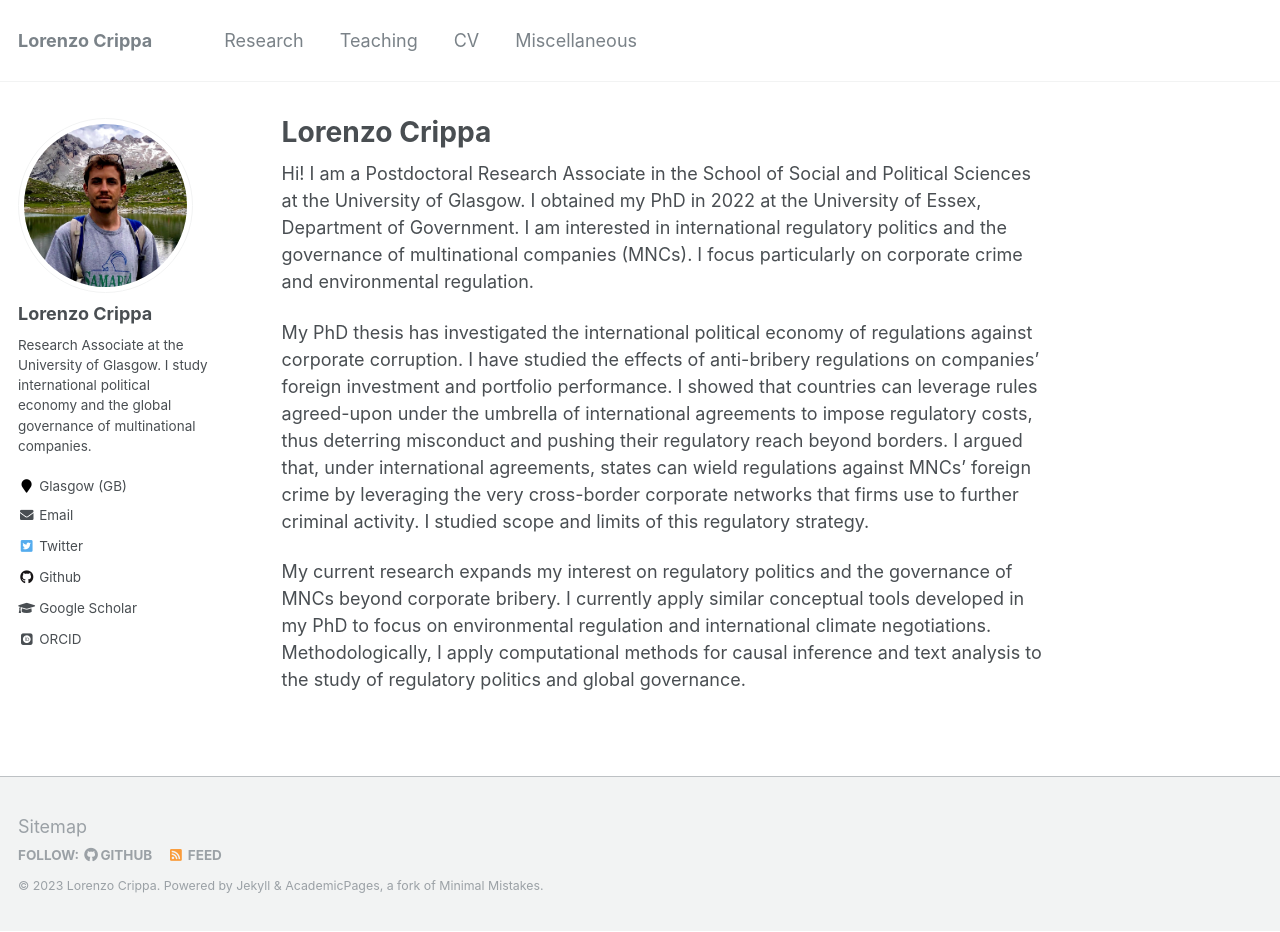
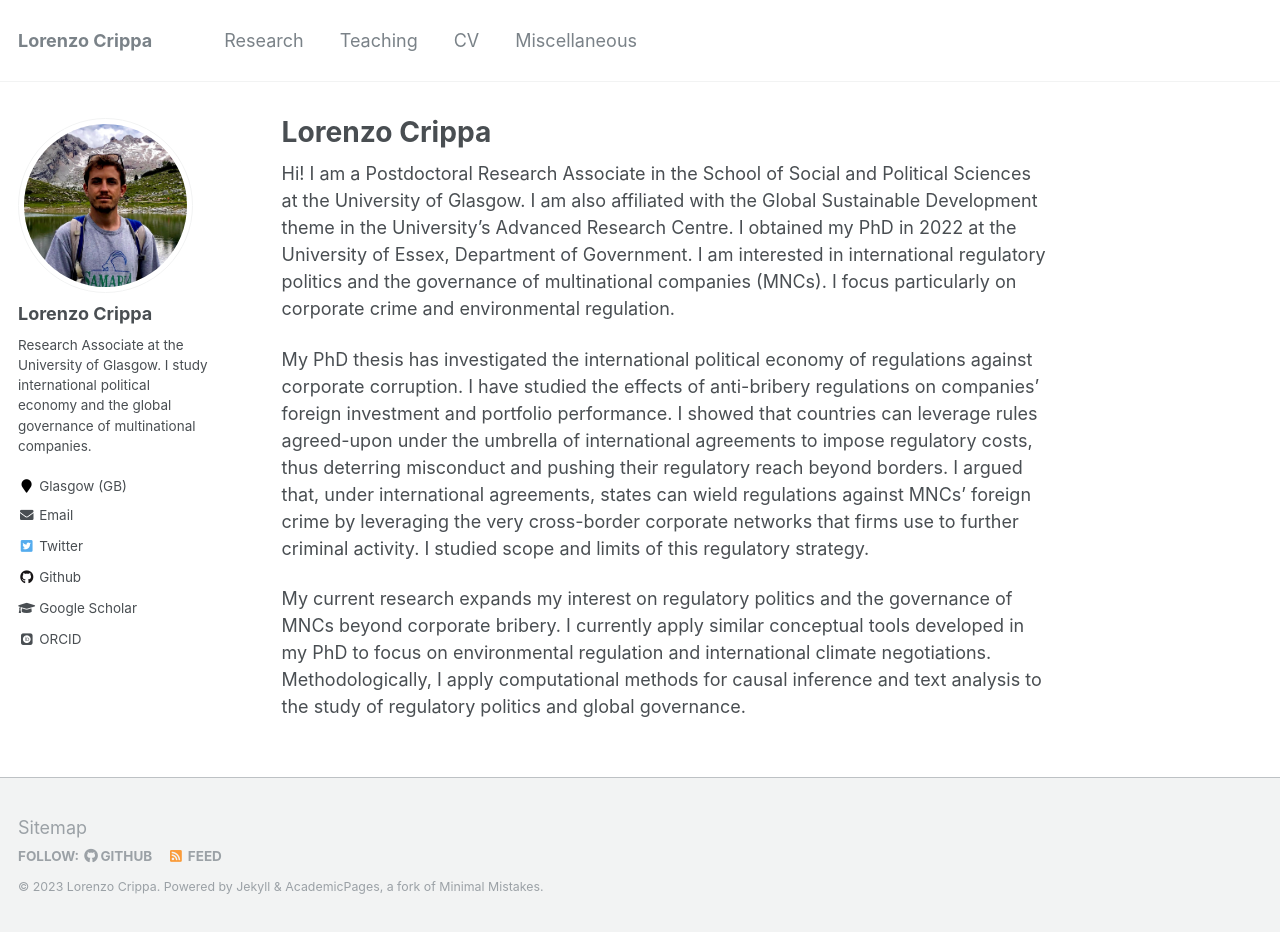
Before and after one commit to lorenzo-crippa/lorenzo-crippa.github.io, a Jekyll site: the page built from _pages/about.md, in a window 1280 px wide and 932 px high. Built offline with Jekyll 4.4.1, drawn with Linux system fonts in a browser that asks for light colours; some web fonts are replaced.

Commit message:
Update about.md

```diff
--- a/_pages/about.md
+++ b/_pages/about.md
@@ -8,7 +8,7 @@ redirect_from:
   - /about.html
 ---
 
-Hi! I am a Postdoctoral Research Associate in the School of Social and Political Sciences at the University of Glasgow. I obtained my PhD in 2022 at the University of Essex, Department of Government. I am interested in international regulatory politics and the governance of multinational companies (MNCs). I focus particularly on corporate crime and environmental regulation.
+Hi! I am a Postdoctoral Research Associate in the School of Social and Political Sciences at the University of Glasgow. I am also affiliated with the Global Sustainable Development theme in the University's Advanced Research Centre. I obtained my PhD in 2022 at the University of Essex, Department of Government. I am interested in international regulatory politics and the governance of multinational companies (MNCs). I focus particularly on corporate crime and environmental regulation.
 
 My PhD thesis has investigated the international political economy of regulations against corporate corruption. I have studied the effects of anti-bribery regulations on companies' foreign investment and portfolio performance. I showed that countries can leverage rules agreed-upon under the umbrella of international agreements to impose regulatory costs, thus deterring misconduct and pushing their regulatory reach beyond borders. I argued that, under international agreements, states can wield regulations against MNCs' foreign crime by leveraging the very cross-border corporate networks that firms use to further criminal activity. I studied scope and limits of this regulatory strategy.
 
```
